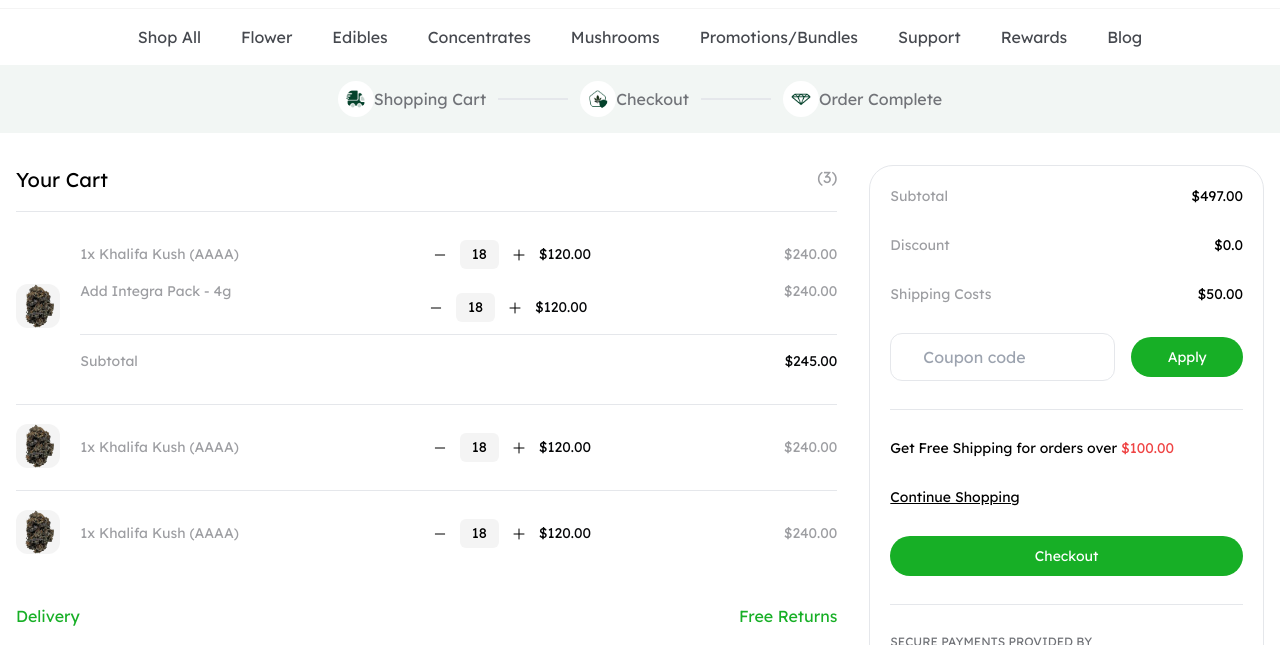
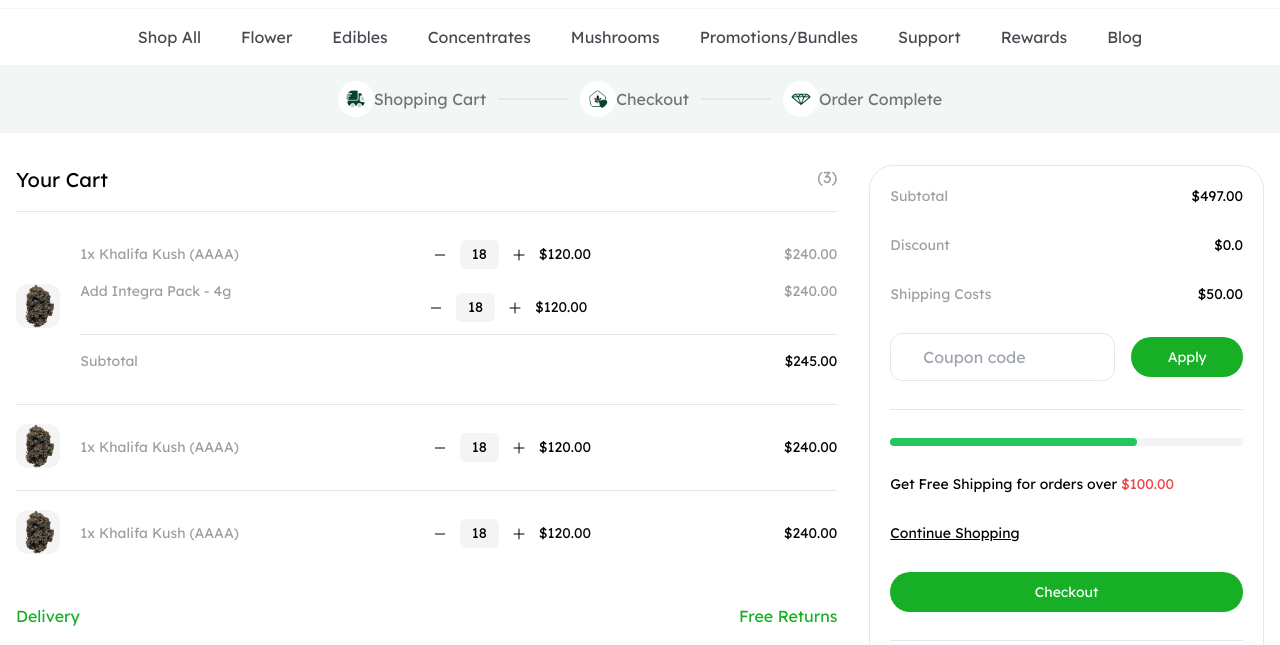
Before and after one commit to vantuyen89/xuonghtmlcss, a website built with Vite: page cart.html in a window 1280 px wide. Shown: the part 108-753 px from the top of the page. Built offline with nearby package versions, Linux system fonts and the light colour scheme.

Commit message:
cart update

```diff
--- a/cart.html
+++ b/cart.html
@@ -185,7 +185,7 @@
                                 </svg></button>
                             <span class="text-[#060709] text-[14px]">$120.00</span>
                         </div>
-                        <span class="text-[14px] text-[#9D9EA2]">$240.00</span>
+                        <span class="text-[14px] text-[#060709]">$240.00</span>
                     </div>
                 </div>
             </div>
@@ -211,7 +211,7 @@
                                 </svg></button>
                             <span class="text-[#060709] text-[14px]">$120.00</span>
                         </div>
-                        <span class="text-[14px] text-[#9D9EA2]">$240.00</span>
+                        <span class="text-[14px] text-[#060709]">$240.00</span>
                     </div>
                 </div>
             </div>
@@ -268,6 +268,9 @@
                     <button class="btn">Apply Coupon</button>
                 </div>
                 <hr>
+                <div class="w-full h-2 bg-[#F4F4F4] rounded-2xl">
+                    <div class="w-[70%] h-full bg-green-500 rounded-2xl"></div>
+                </div>
                 <p class="text-[14px]">Get Free Shipping for orders over <span class="text-red-500">$100.00</span></p>
                 <p class="text-[14px] underline">Continue Shopping</p>
                 <button class="btn h-[60px] bg-[#C8C9CB]">Checkout</button>
```
